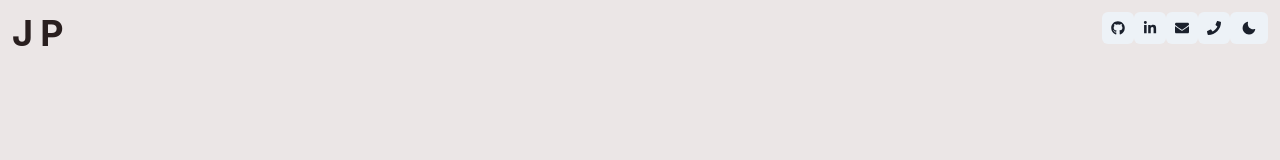
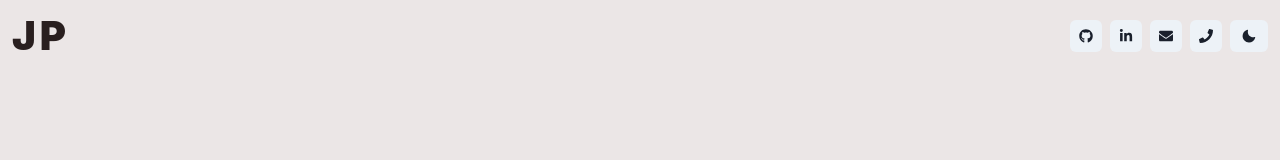
Before and after one commit to julian-patterson/julian-patterson.github.io, a React (Create React App) app: page / in a window 1280 px wide. Shown: the top 160 px of the page. Built offline with nearby package versions, Linux system fonts and the light colour scheme.

Commit message:
undoing changes because of chakra styling

```diff
--- a/src/Components/Header/Header.tsx
+++ b/src/Components/Header/Header.tsx
@@ -1,7 +1,7 @@
 import {
   Box,
   Button,
-  Flex,
+  HStack,
   Heading,
   IconButton,
   Spacer,
@@ -11,26 +11,16 @@ import { FaEnvelope, FaGithub, FaLinkedinIn, FaPhone } from "react-icons/fa";
 import { MoonIcon, SunIcon } from "@chakra-ui/icons";
 
 import { FC } from "react";
-import styled from "styled-components";
-
-const StyledFlex = styled(Flex)`
-  flex-direction: row;
-  width: 100%;
-`;
-
-const StyledHeading = styled(Heading)`
-  font-size: 30px;
-  font-weight: 900;
-  letter-spacing: 0.2em;
-`;
 
 // Header of the website, includes the toggle for dark mode
 const Header: FC = () => {
   const { colorMode, toggleColorMode } = useColorMode();
   return (
     <Box padding={"3"}>
-      <StyledFlex>
-        <StyledHeading>JP</StyledHeading>
+      <HStack flexDirection={"row"} width={"100%"}>
+        <Heading fontSize={"40px"} fontWeight="black" letterSpacing="widest">
+          JP
+        </Heading>
         <Spacer />
         <IconButton
           colorScheme="gray"
@@ -77,7 +67,7 @@ const Header: FC = () => {
         >
           {colorMode === "light" ? <MoonIcon /> : <SunIcon />}
         </Button>
-      </StyledFlex>
+      </HStack>
     </Box>
   );
 };
```
